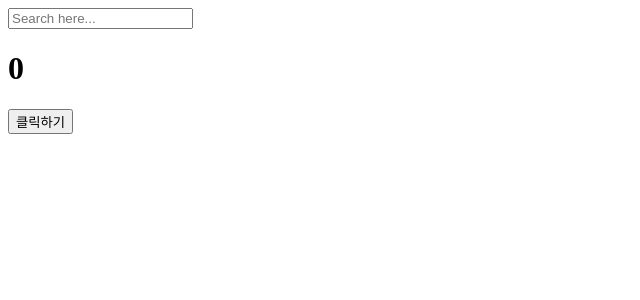
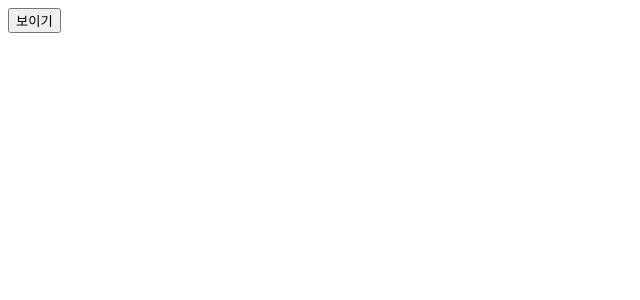
Before and after one commit to kjhto46/reactStart, a React (Create React App) app: page / in a window 1280 px wide. Shown: the top 300 px of the page, without its empty margins (0-640 px from the left). Built offline with nearby package versions, Linux system fonts and the light colour scheme.

Commit message:
useEffect안에 return사용

```diff
--- a/src/App.js
+++ b/src/App.js
@@ -1,30 +1,30 @@
 import { useEffect, useState } from "react";
 
+function Hello() {
+  // function byFn() {
+  //   console.log("종료하기 🥹");
+  // }
+  // function hiFn() {
+  //   console.log('생성하기 😀');
+  //   return byFn;
+  // }
+  // useEffect(hiFn, []); // 이런식으로 return을 이용해 useEffect의 보이는 반대도 제어 가능, 단 아래처럼 useEffect안에 다 쓰는 방향을 선호
+  useEffect(() => {
+    console.log("생성하기 😀");
+    return () => {
+      console.log('종료하기 🥹')
+    }
+  }, []);
+  return <h1>안녕하세요?</h1>;
+}
+
 function App() {
-  const [counter, setValue] = useState(0);
-  const [keyword, setKeyword] = useState("");
-  const onChange = (event) => setKeyword(event.target.value);
-  const onClick = () => setValue((prev) => prev + 1);
-  console.log("항상실행");
-  useEffect(() => {
-    console.log("한번만 실행되는 useEffect");
-  }, []);
-  useEffect(() => {
-    if (keyword !== "" && keyword.length > 3) {
-      console.log("검색 중", keyword);
-    }
-  }, [keyword]);
-
+  const [showing, setShowing] = useState(false);
+  const onClick = () => setShowing((prev) => !prev);
   return (
     <div>
-      <input
-        onChange={onChange}
-        value={keyword}
-        type="text"
-        placeholder="Search here..."
-      />
-      <h1>{counter}</h1>
-      <button onClick={onClick}>클릭하기</button>
+      {showing ? <Hello /> : null}
+      <button onClick={onClick}>{showing ? "숨김" : "보이기"}</button>
     </div>
   );
 }
```
